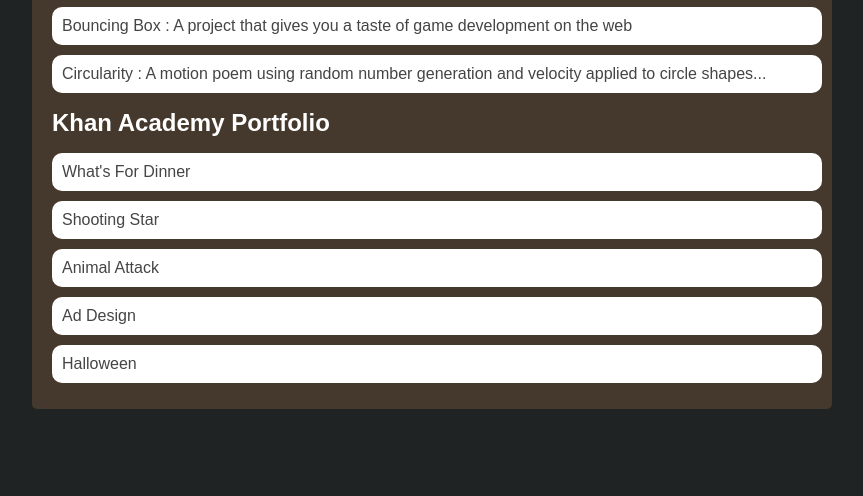
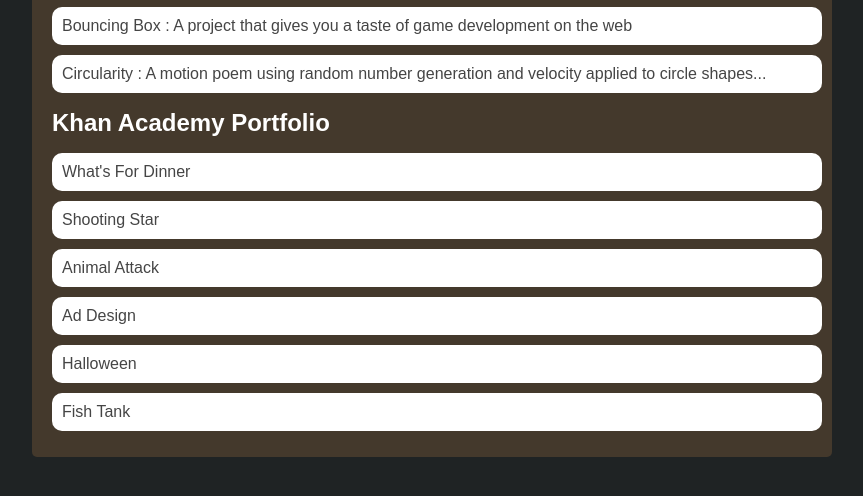
Before and after one commit to EthanPinson/EthanPinson.github.io, a plain HTML site: page portfolio.html in a window 1280 px wide. Shown: the part 244-740 px from the top of the page, without its empty margins (208-1071 px from the left). Drawn offline with Linux system fonts and the light colour scheme.

Commit message:
Update portfolio.html

```diff
--- a/portfolio.html
+++ b/portfolio.html
@@ -42,6 +42,9 @@
                             Design</a></li>
                     <li><a
                             href="https://www.khanacademy.org/computer-programming/halloween-project/5824989441212416">Halloween</a></li>
+
+                     <li><a
+                            href="https://www.khanacademy.org/computer-programming/tests/6304499967639552">Fish Tank</a></li>
                 </ul>
             </div>
         </main>
```
